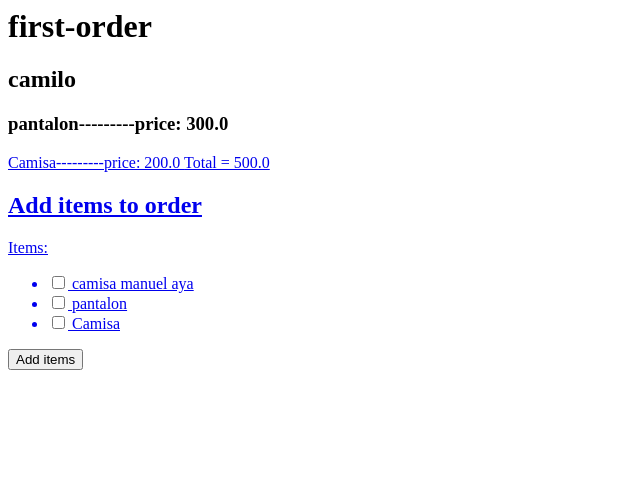
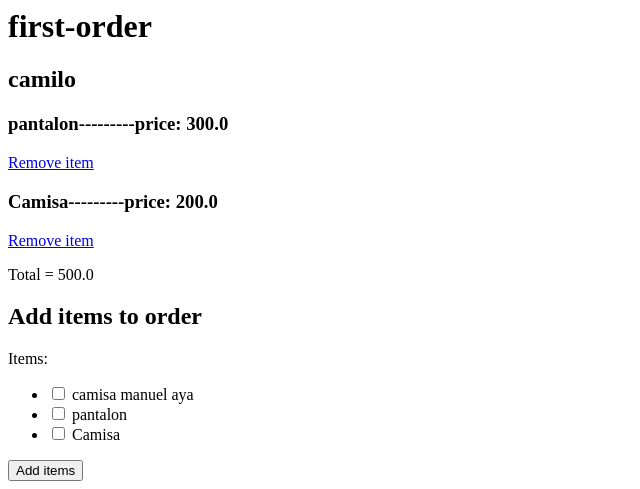
Before and after one commit to camilo1rp/django_margitex, a Django app: page /mystore/1/ in a window 1280 px wide. Shown: the top 489 px of the page, without its empty margins (0-640 px from the left). Run offline with Django 3.2, Linux system fonts and the light colour scheme; data comes from the database, SQL or seed files in the repository; both versions use the stored data as it was after the commit.

Commit message:
added link to remove item from order

```diff
--- a/mysite/mystore/models.py
+++ b/mysite/mystore/models.py
@@ -14,6 +14,7 @@ class Order(models.Model):
 
     def add_items(self):
         return self.items.aggregate(total=models.Sum('price'))['total']
+
 
 class Item(models.Model):
     STATUS_CHOICES = (('outStock', 'OutStock'),
--- a/mysite/mystore/templates/mystore/detail.html
+++ b/mysite/mystore/templates/mystore/detail.html
@@ -3,7 +3,7 @@
 <h2>{{ order.client}}</h2>
 {%for item in order.items.all%}
     <h3>{{item.item_name}}---------price: {{ item.price}}</h3>
-    <a href="/"
+    <a href="{% url 'mystore:item_removed' order.id item.id %}">Remove item</a>
 {% endfor%}
 <p>Total = {{ order.add_items }}</p>
 
--- a/mysite/mystore/urls.py
+++ b/mysite/mystore/urls.py
@@ -7,4 +7,5 @@ urlpatterns = [
     path('', views.IndexView.as_view(), name='index'),
     path('<int:order_id>/', views.detail, name='detail'),
     path('add_order/', views.add_order, name='add_order'),
+    path('<int:order_id>/<slug:item_rmv>/', views.detail, name='item_removed'),
 ]
--- a/mysite/mystore/views.py
+++ b/mysite/mystore/views.py
@@ -23,9 +23,9 @@ class DetailView(generic.DetailView):
     def get_queryset(self):
         return Order.objects.all()
 """
-def detail(request, order_id):
+def detail(request, order_id, item_rmv=None):
     order = get_object_or_404(Order, pk=order_id)
-
+    order.items.remove(item_rmv)
     if request.method == 'POST':
         form = SelForm(request.POST or None, instance=order)
         order_items = order.items
```
Also changed, not shown: mysite/db.sqlite3.
